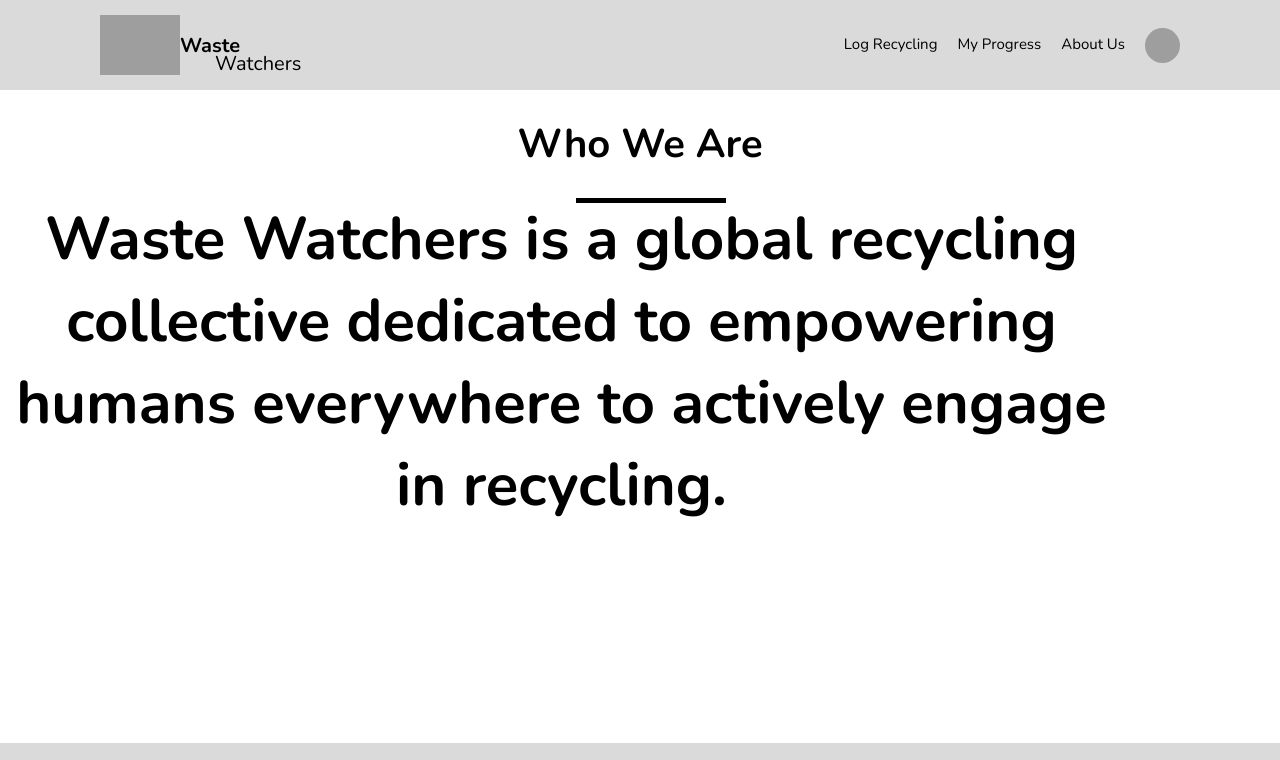
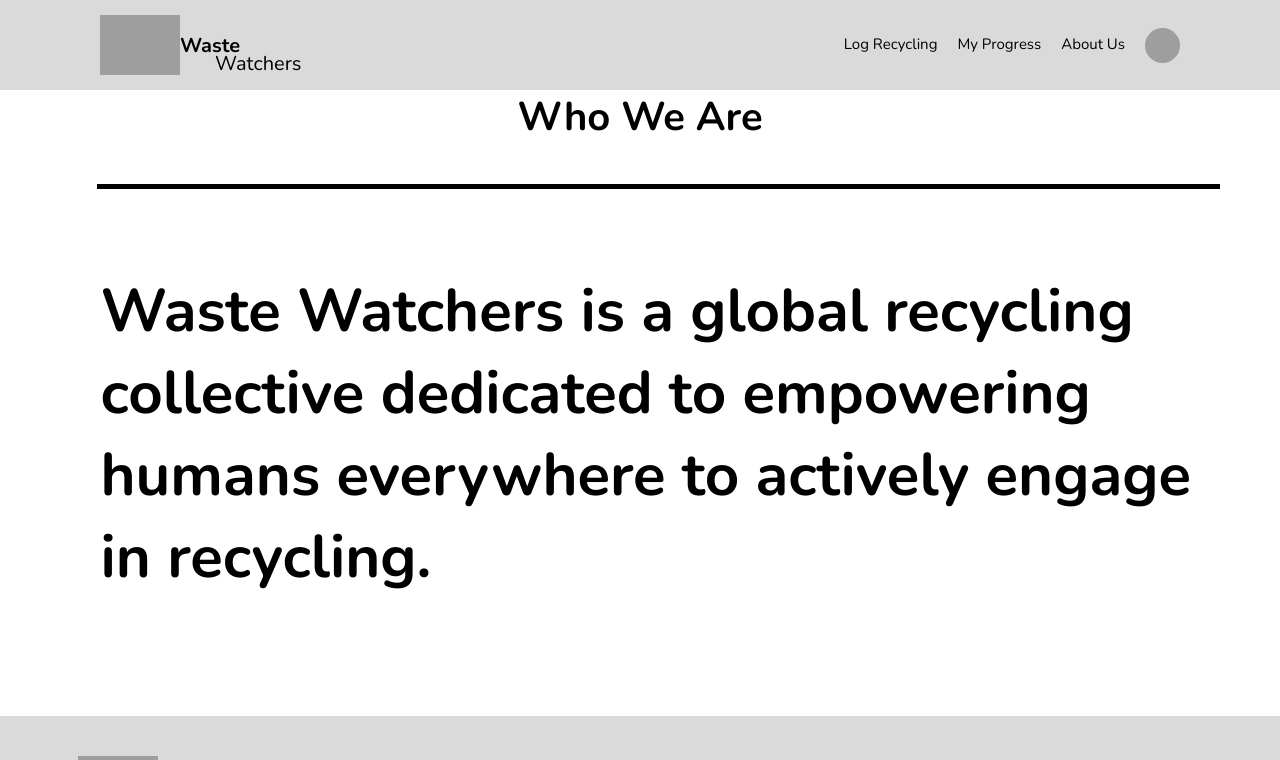
Before and after one commit to indianakuffer/waste-watchers, a React (Create React App) app in the folder client/: page /about in a window 1280 px wide. Shown: the top 760 px of the page. Built offline with nearby package versions, Linux system fonts and the light colour scheme; grey boxes are pictures that could not be loaded.

Commit message:
about page

```diff
--- a/client/src/screens/About/About.jsx
+++ b/client/src/screens/About/About.jsx
@@ -6,20 +6,17 @@ const TextContainer = styled.div`
 display: flex;
   width: 1123px;
   height: 545px;
-  text-align: center;
-  align-content: center;
+  position: relative;
+  left: 22px;
+  top: 99px;
   font-family: Nunito;
   font-size: 60px;
   font-weight: bold;
   color: #000000;
 `
 const AboutTitle = styled.div`
-  display: flex;
-  position: relative;
-  flex-wrap: wrap;
-  justify-content: center;
   font-family: Nunito;
-  font-size: 20px;
+  font-size: 40px;
   text-align: center;
   align-items: center;
   font-weight: bold;
@@ -27,16 +24,22 @@ const AboutTitle = styled.div`
 `
 const TextBorder = styled.div`
 {
-  position: absolute;
-  left: 45%;
-  width: 150px;
+  position: relative;
+   left: 18px;
+   top: 18px;
+  float: right
+  width: 50px;
   height: 5px;
   background-color: #000000;
 }
 `
 const AlignAll = styled.div`
 {
-
+  display: flex;
+  flex-wrap: wrap;
+  flex-direction: column;
+  align-content: center
+}
 }
 `
 
@@ -46,8 +49,9 @@ export default function About(props) {
 
       <AlignAll>
         <AboutTitle>
-          <h1>Who We Are</h1>
+          Who We Are
         </AboutTitle>
+        <br></br>
         <TextBorder />
         <TextContainer>
           Waste Watchers is a global
```
